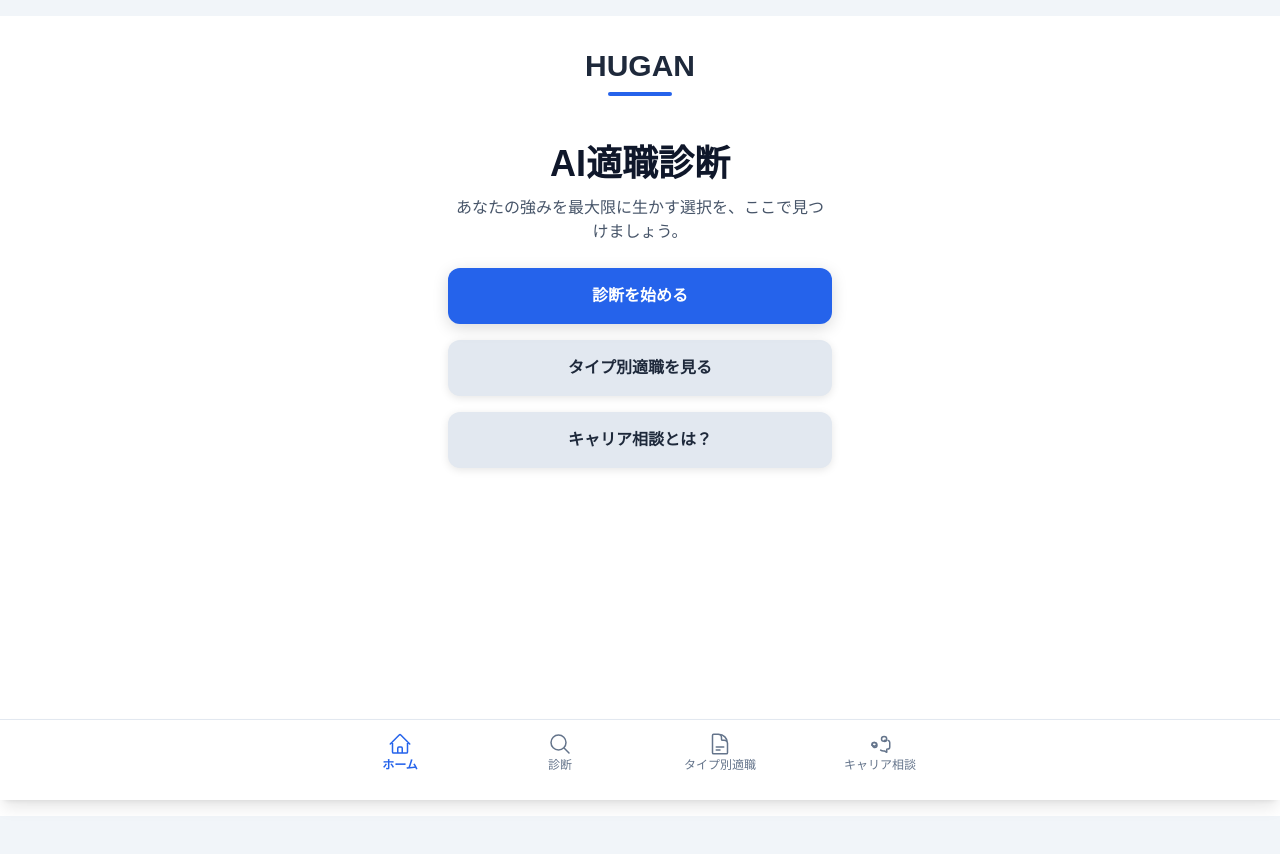
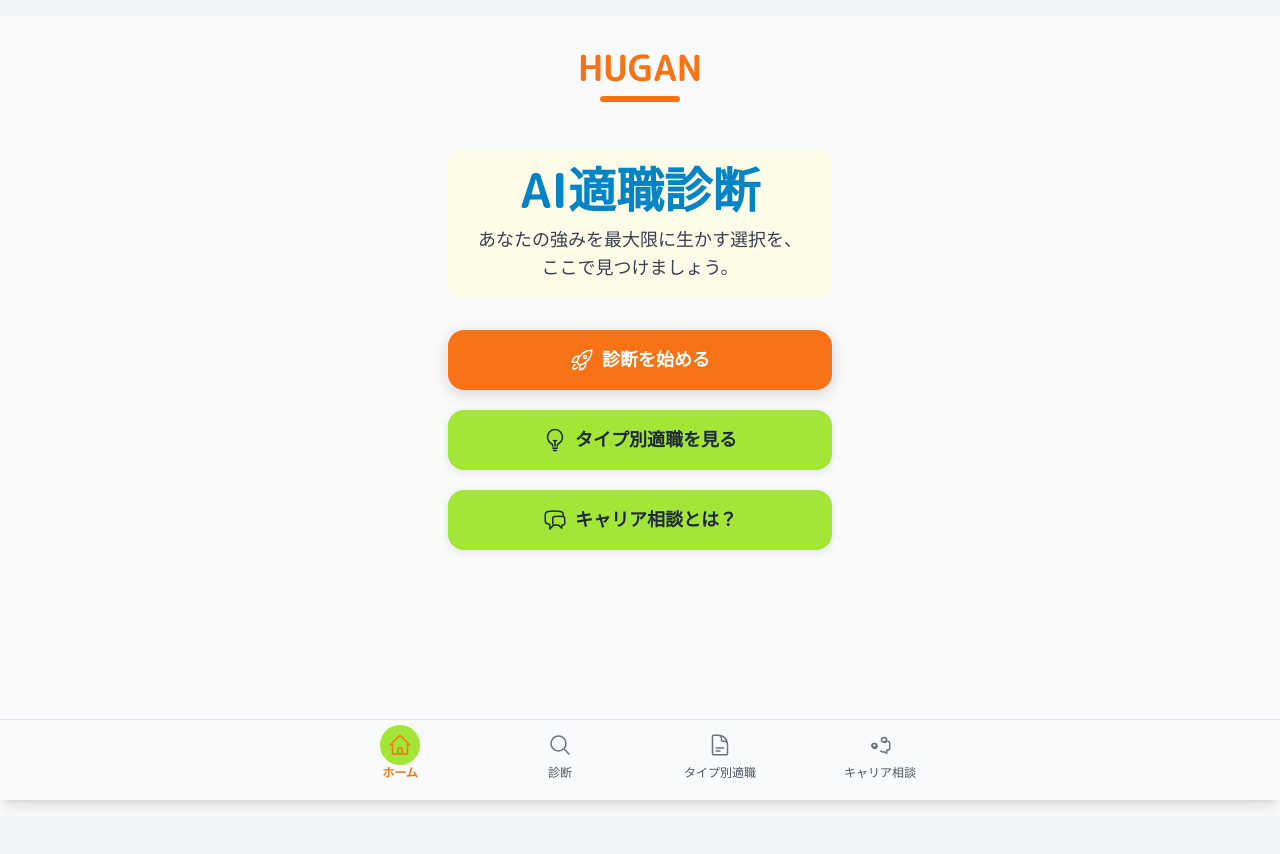
Before and after one commit to 045fortyfive/tekishoku, a React (Vite) app: page / in a window 1280 px wide. Shown: the top 854 px of the page. Built offline with nearby package versions, Linux system fonts and the light colour scheme.

Commit message:
Apply design proposal A (friendly and energetic)
- Applied 'M PLUS Rounded 1c' font.
- Updated color scheme to orange, lime green, and sky blue.
- Redesigned buttons with new styles and icons.
- Updated bottom navigation bar style.

```diff
--- a/components/layout/BottomNavigationBar.tsx
+++ b/components/layout/BottomNavigationBar.tsx
@@ -7,7 +7,7 @@ const BottomNavigationBar: React.FC = () => {
   const location = useLocation();
 
   return (
-    <nav className="fixed bottom-0 left-0 right-0 bg-white border-t border-slate-200 shadow-lg z-50 safe-area-bottom">
+    <nav className="fixed bottom-0 left-0 right-0 bg-gray-50 border-t border-gray-200 shadow-lg z-50 safe-area-bottom" style={{ fontFamily: "'M PLUS Rounded 1c', sans-serif" }}>
       <div className="max-w-screen-sm mx-auto flex justify-around items-stretch h-16 sm:h-18">
         {NAV_ITEMS.map((item) => {
           const isActive = location.pathname === item.path || (item.path === '/diagnosis' && location.pathname.startsWith('/diagnosis'));
@@ -16,13 +16,15 @@ const BottomNavigationBar: React.FC = () => {
               key={item.id}
               to={item.path}
               className={`flex flex-col items-center justify-center flex-1 py-2 px-1 text-center transition-colors duration-200 touch-target mobile-transition
-                ${isActive ? 'text-blue-600' : 'text-slate-500 hover:text-blue-500 active:text-blue-400'}`}
+                ${isActive ? 'text-orange-500' : 'text-gray-500 hover:text-orange-400 active:text-orange-600'}`}
               aria-current={isActive ? 'page' : undefined}
               role="tab"
               aria-selected={isActive}
             >
-              <item.Icon className={`w-6 h-6 mb-0.5 transition-colors duration-200 ${isActive ? 'stroke-blue-600' : 'stroke-slate-500'}`} />
-              <span className={`text-xs leading-tight transition-all duration-200 ${isActive ? 'font-semibold text-blue-600' : 'font-normal'}`}>
+              <div className={`p-2 rounded-full transition-colors duration-200 ${isActive ? 'bg-lime-400' : 'bg-transparent'}`}>
+                <item.Icon className={`w-6 h-6 transition-colors duration-200 ${isActive ? 'stroke-orange-500' : 'stroke-gray-500'}`} />
+              </div>
+              <span className={`text-xs leading-tight transition-all duration-200 ${isActive ? 'font-bold text-orange-500' : 'font-medium text-gray-600'}`}>
                 {item.label}
               </span>
             </Link>
--- a/index.html
+++ b/index.html
@@ -109,9 +109,12 @@
   }
 }
 </script>
+  <link rel="preconnect" href="https://fonts.googleapis.com">
+  <link rel="preconnect" href="https://fonts.gstatic.com" crossorigin>
+  <link href="https://fonts.googleapis.com/css2?family=M+PLUS+Rounded+1c:wght@400;700&display=swap" rel="stylesheet">
 <link rel="stylesheet" href="/index.css">
 </head>
-<body class="bg-slate-100 text-slate-900">
+<body class="bg-gray-50 text-slate-900" style="font-family: 'M PLUS Rounded 1c', sans-serif;">
   <div id="root"></div>
   <script type="module" src="/index.tsx"></script>
 </body>
--- a/pages/HomePage.tsx
+++ b/pages/HomePage.tsx
@@ -1,47 +1,51 @@
 
 import React from 'react';
 import { Link } from 'react-router-dom';
+import { RocketLaunchIcon, LightBulbIcon, ChatBubbleLeftRightIcon } from '@heroicons/react/24/outline'; // 仮のアイコン
 
 const HomePage: React.FC = () => {
   return (
-    <div className="min-h-screen bg-white flex flex-col items-center justify-center p-4 pt-8 safe-area-left safe-area-right">
+    <div className="min-h-screen bg-gray-50 flex flex-col items-center justify-center p-4 pt-8 safe-area-left safe-area-right" style={{ fontFamily: "'M PLUS Rounded 1c', sans-serif" }}>
       <header className="text-center mb-8 sm:mb-12">
-        <h1 className="text-2xl sm:text-3xl font-bold text-slate-800 mb-2">HUGAN</h1>
-        <div className="w-16 h-1 bg-blue-600 mx-auto rounded-full"></div>
+        <h1 className="text-3xl sm:text-4xl font-bold text-orange-500 mb-2">HUGAN</h1>
+        <div className="w-20 h-1.5 bg-orange-500 mx-auto rounded-full"></div>
       </header>
 
-      <main className="w-full max-w-xs sm:max-w-sm space-y-6">
-        <div className="text-center">
-          <h2 className="text-2xl sm:text-3xl md:text-4xl font-bold text-slate-900 mb-3">
+      <main className="w-full max-w-xs sm:max-w-sm space-y-8">
+        <div className="text-center p-4 rounded-xl bg-yellow-50">
+          <h2 className="text-3xl sm:text-4xl md:text-5xl font-bold text-sky-600 mb-3">
             AI適職診断
           </h2>
-          <p className="text-slate-600 text-sm sm:text-base px-2 leading-relaxed">
+          <p className="text-gray-700 text-base sm:text-lg px-2 leading-relaxed">
             あなたの強みを最大限に生かす選択を、ここで見つけましょう。
           </p>
         </div>
 
-        <div className="space-y-4">
+        <div className="space-y-5">
           <Link
             to="/diagnosis?initiate=true"
-            className="block w-full bg-blue-600 hover:bg-blue-700 active:bg-blue-800 text-white font-semibold py-4 px-6 rounded-xl text-center mobile-shadow-lg hover:shadow-xl mobile-transition transform hover:scale-105 active:scale-95 focus:outline-none focus:ring-2 focus:ring-blue-500 focus:ring-opacity-50 touch-target"
+            className="flex items-center justify-center w-full bg-orange-500 hover:bg-orange-600 active:bg-orange-700 text-white font-bold py-4 px-6 rounded-2xl text-lg mobile-shadow-lg hover:shadow-xl mobile-transition transform hover:scale-105 active:scale-95 focus:outline-none focus:ring-2 focus:ring-orange-400 focus:ring-opacity-75 touch-target"
           >
+            <RocketLaunchIcon className="w-6 h-6 mr-2" />
             診断を始める
           </Link>
           <Link
             to="/career"
-            className="block w-full bg-slate-200 hover:bg-slate-300 active:bg-slate-400 text-slate-800 font-semibold py-4 px-6 rounded-xl text-center mobile-shadow hover:shadow-lg mobile-transition focus:outline-none focus:ring-2 focus:ring-slate-400 focus:ring-opacity-50 touch-target"
+            className="flex items-center justify-center w-full bg-lime-400 hover:bg-lime-500 active:bg-lime-600 text-gray-800 font-bold py-4 px-6 rounded-2xl text-lg mobile-shadow hover:shadow-lg mobile-transition focus:outline-none focus:ring-2 focus:ring-lime-300 focus:ring-opacity-75 touch-target"
           >
+            <LightBulbIcon className="w-6 h-6 mr-2" />
             タイプ別適職を見る
           </Link>
           <Link
             to="/consultation"
-            className="block w-full bg-slate-200 hover:bg-slate-300 active:bg-slate-400 text-slate-800 font-semibold py-4 px-6 rounded-xl text-center mobile-shadow hover:shadow-lg mobile-transition focus:outline-none focus:ring-2 focus:ring-slate-400 focus:ring-opacity-50 touch-target"
+            className="flex items-center justify-center w-full bg-lime-400 hover:bg-lime-500 active:bg-lime-600 text-gray-800 font-bold py-4 px-6 rounded-2xl text-lg mobile-shadow hover:shadow-lg mobile-transition focus:outline-none focus:ring-2 focus:ring-lime-300 focus:ring-opacity-75 touch-target"
           >
+            <ChatBubbleLeftRightIcon className="w-6 h-6 mr-2" />
             キャリア相談とは？
           </Link>
         </div>
       </main>
-      <footer className="mt-auto pt-8 text-center text-slate-500 text-xs safe-area-bottom">
+      <footer className="mt-auto pt-8 text-center text-gray-500 text-sm safe-area-bottom">
         &copy; {new Date().getFullYear()} HUGAN AI Career Diagnosis.
       </footer>
     </div>
```
